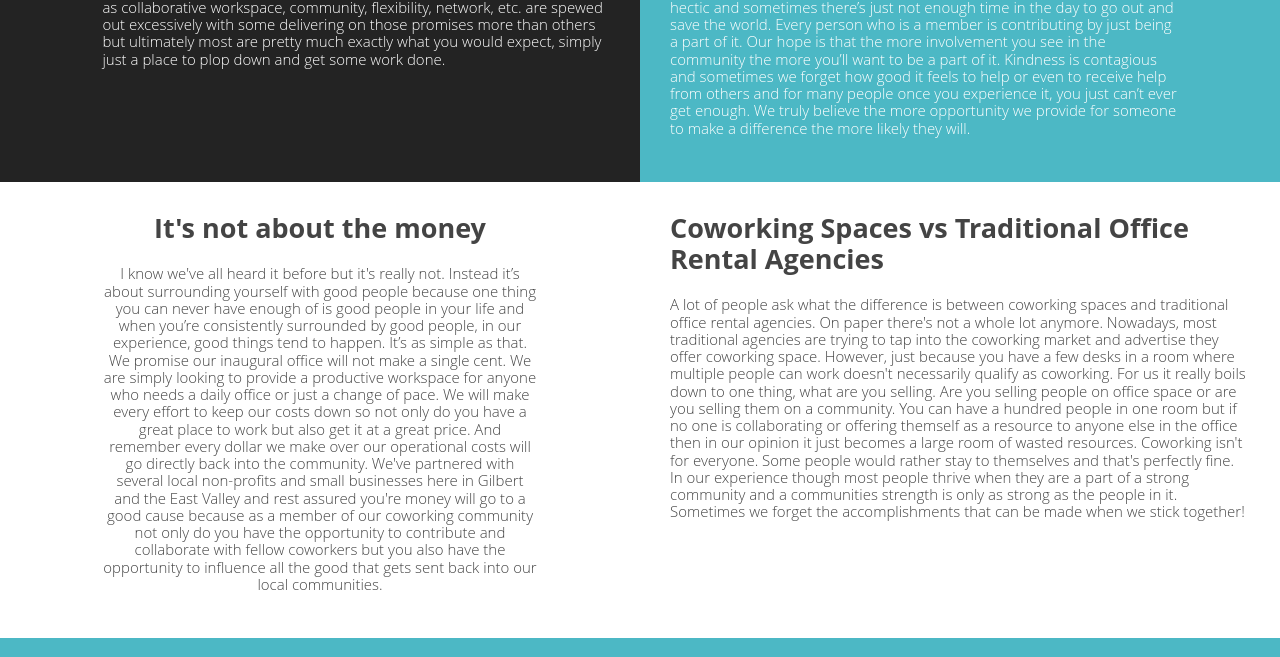
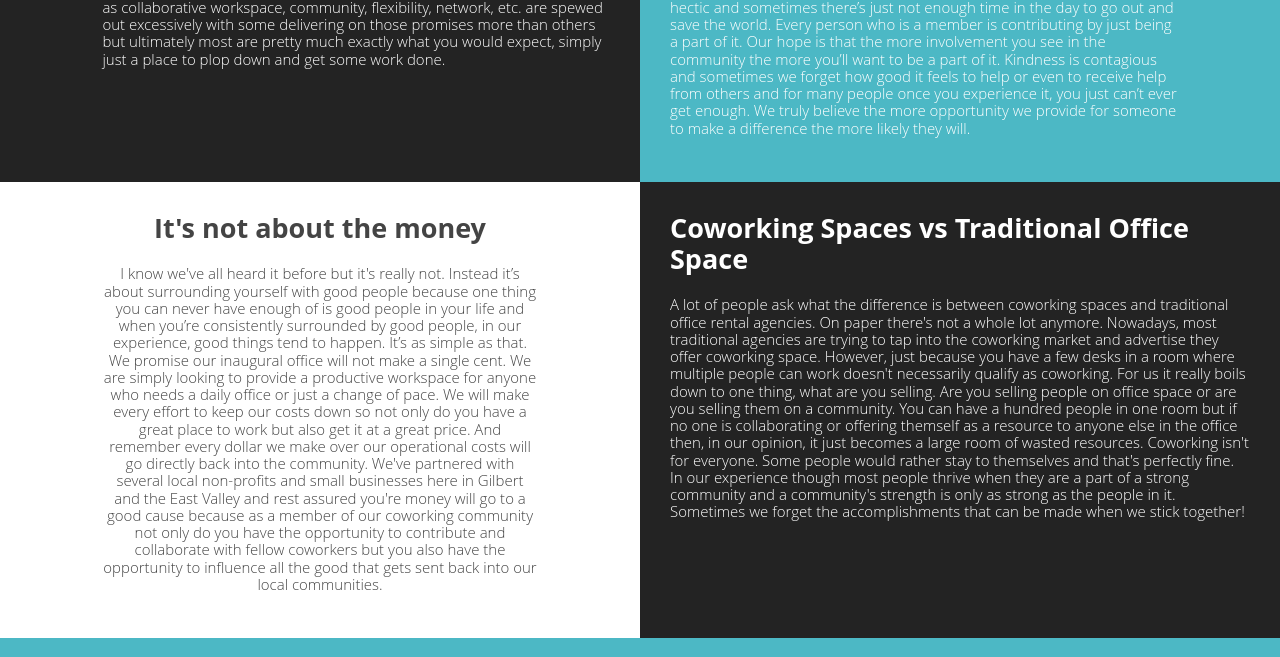
Before and after one commit to coolhand37/Comanity, a website: page index.html in a window 1280 px wide. Shown: the part 2013-2670 px from the top of the page. Drawn offline with nearby package versions, Linux system fonts and the light colour scheme.

Commit message:
styling for coworking tiles

```diff
--- a/index.css
+++ b/index.css
@@ -303,7 +303,7 @@ body {
     margin-top: 0;
 }
 
-.what-coworking {
+.what-coworking, .coworking {
     background-color: #232323;
     color: white;
 }
--- a/index.html
+++ b/index.html
@@ -51,7 +51,7 @@
 		<div id="home" class="hero">
 			<div>
 				<p>
-					<h1><span>First 2 Weeks Free!</span></h1>
+					<h1><span>Try us out Free!</span></h1>
 					<a href="#contact-us"><button class="hero-button">Learn More</button></a>
 				</p>
 			</div>
@@ -165,9 +165,9 @@
 					<p>I know we've all heard it before but it's really not. Instead it’s about surrounding yourself with good people because one thing you can never have enough of is good people in your life and when you’re consistently surrounded by good people, in our experience, good things tend to happen. It’s as simple as that. We promise our inaugural office will not make a single cent. We are simply looking to provide a productive workspace for anyone who needs a daily office or just a change of pace. We will make every effort to keep our costs down so not only do you have a great place to work but also get it at a great price. And remember every dollar we make over our operational costs will go directly back into the community. We've partnered with several local non-profits and small businesses here in Gilbert and the East Valley and rest assured you're money will go to a good cause because as a member of our coworking community not only do you have the opportunity to contribute and collaborate with fellow coworkers but you also have the opportunity to influence all the good that gets sent back into our local communities.</p>
 				</div>
 				<div class="coworking">
-					<h2>Coworking Spaces vs Traditional Office Rental Agencies</h2>
+					<h2>Coworking Spaces vs Traditional Office Space</h2>
 
-					<p>A lot of people ask what the difference is between coworking spaces and traditional office rental agencies. On paper there's not a whole lot anymore. Nowadays, most traditional agencies are trying to tap into the coworking market and advertise they offer coworking space. However, just because you have a few desks in a room where multiple people can work doesn't necessarily qualify as coworking. For us it really boils down to one thing, what are you selling. Are you selling people on office space or are you selling them on a community. You can have a hundred people in one room but if no one is collaborating or offering themself as a resource to anyone else in the office then in our opinion it just becomes a large room of wasted resources. Coworking isn't for everyone. Some people would rather stay to themselves and that's perfectly fine. In our experience though most people thrive when they are a part of a strong community and a communities strength is only as strong as the people in it. Sometimes we forget the accomplishments that can be made when we stick together!</p>
+					<p>A lot of people ask what the difference is between coworking spaces and traditional office rental agencies. On paper there's not a whole lot anymore. Nowadays, most traditional agencies are trying to tap into the coworking market and advertise they offer coworking space. However, just because you have a few desks in a room where multiple people can work doesn't necessarily qualify as coworking. For us it really boils down to one thing, what are you selling. Are you selling people on office space or are you selling them on a community. You can have a hundred people in one room but if no one is collaborating or offering themself as a resource to anyone else in the office then, in our opinion, it just becomes a large room of wasted resources. Coworking isn't for everyone. Some people would rather stay to themselves and that's perfectly fine. In our experience though most people thrive when they are a part of a strong community and a community's strength is only as strong as the people in it. Sometimes we forget the accomplishments that can be made when we stick together!</p>
 				</div>
 			</div>
 		</div>
```
